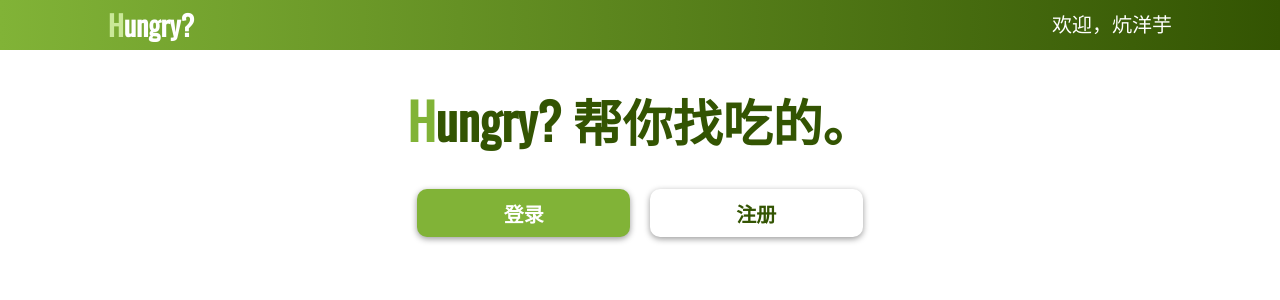
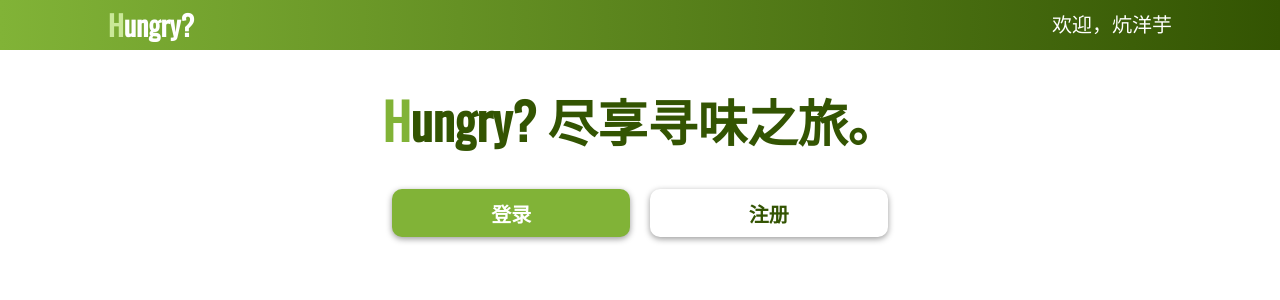
Before and after one commit to TreeNode09/Hungry_Front_End, a JavaScript app in the folder my_cli/: page / in a window 1280 px wide. Shown: the top 300 px of the page. Built offline with nearby package versions, Linux system fonts and the light colour scheme.

Commit message:
地址管理

```diff
--- a/my_cli/src/router/index.js
+++ b/my_cli/src/router/index.js
@@ -1,6 +1,7 @@
-import { createRouter, createWebHistory } from 'vue-router'
-import Welcome from '@/views/WelcomeView.vue'
-import OrderHistory from '../components/OrderHistory.vue'
+import { createRouter, createWebHistory } from 'vue-router';
+import Welcome from '@/views/WelcomeView.vue';
+import OrderHistory from '../components/OrderHistory.vue';
+import AddressManagement from '../views/AddressManagement.vue';
 
 const routes = [
   {
@@ -39,6 +40,11 @@ const routes = [
     name: 'OrderHistory',
     component: OrderHistory,
   },
+    {
+    path: '/address-management',
+    name: 'AddressManagement',
+    component: AddressManagement,
+  },
 ];
 
 const router = createRouter({
--- a/my_cli/src/views/HomeView.vue
+++ b/my_cli/src/views/HomeView.vue
@@ -20,7 +20,7 @@
             <img src="@/assets/icons/我的_me.svg" alt="编辑个人信息">
             <span>编辑个人信息</span>
         </button>
-        <button>
+        <button @click="toAddressManagement">
             <img src="@/assets/icons/本地_local-two.svg" alt="管理收货地址">
             <span>管理收货地址</span>
         </button>
@@ -64,6 +64,10 @@ function toHistory(){
     router.push('/history')
 }
 </script>
+
+function toAddressManagement() {
+  router.push('/address-management');
+}
 
 <style scoped>
 /*button {
--- a/my_cli/src/views/WelcomeView.vue
+++ b/my_cli/src/views/WelcomeView.vue
@@ -1,7 +1,7 @@
 <template>
 <div class="out">
     <div class="center">
-        <h1><span style="color: var(--green-main)">H</span>ungry? 帮你找吃的。</h1>
+        <h1><span style="color: var(--green-main)">H</span>ungry? 尽享寻味之旅。</h1>
         <div class="options">
             <button class="login" @click="toLogin"><div class="center">登录</div></button>
             <button class="register" @click="toRegister"><div class="center">注册</div></button>
```
